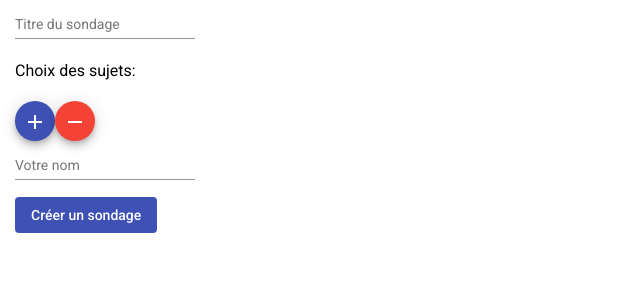
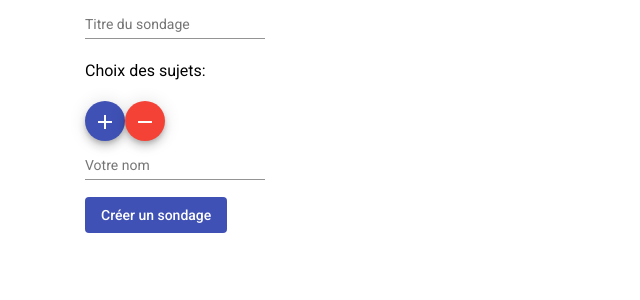
Before and after one commit to Alex-AZ/doodle_angular_project, an Angular app: page /survey/new in a window 1280 px wide. Shown: the top 300 px of the page, without its empty margins (0-640 px from the left). Built offline with nearby package versions, Linux system fonts and the light colour scheme.

Commit message:
Add routing

```diff
--- a/src/app/app.component.html
+++ b/src/app/app.component.html
@@ -1 +1,3 @@
-<app-new-survey></app-new-survey>
+<div class="container">
+  <router-outlet></router-outlet>
+</div>
--- a/src/app/app.module.ts
+++ b/src/app/app.module.ts
@@ -5,25 +5,38 @@ import { AppComponent } from './app.component';
 import { SurveyService } from './services/survey.service';
 import { BrowserAnimationsModule } from '@angular/platform-browser/animations';
 import { FormsModule, ReactiveFormsModule } from '@angular/forms';
+import { HttpClientModule } from '@angular/common/http';
+import { RouterModule, Routes } from '@angular/router';
 
 import { MatInputModule } from '@angular/material/input';
 import { MatButtonModule } from '@angular/material/button';
 import { MatFormFieldModule } from '@angular/material/form-field';
-import {MatListModule} from '@angular/material/list';
+import { MatListModule } from '@angular/material/list';
 import { NewSurveyComponent } from './new-survey/new-survey.component';
-import {MatIconModule} from '@angular/material/icon';
-import {MatTableModule} from '@angular/material/table';
+import { MatIconModule } from '@angular/material/icon';
+import { MatTableModule } from '@angular/material/table';
+import { NewSurveyViewComponent } from './new-survey/new-survey-view/new-survey-view.component';
+
+const appRoutes: Routes = [
+  { path: 'survey/new', component: NewSurveyComponent },
+  { path: 'survey/view', component: NewSurveyViewComponent},
+  { path: '', redirectTo: 'survey/new', pathMatch:'full' },
+  { path: '**', redirectTo: 'survey/new' }
+]
 
 @NgModule({
   declarations: [
     AppComponent,
-    NewSurveyComponent
+    NewSurveyComponent,
+    NewSurveyViewComponent
   ],
   imports: [
     BrowserModule,
     BrowserAnimationsModule,
     FormsModule,
     ReactiveFormsModule,
+    HttpClientModule,
+    RouterModule.forRoot(appRoutes),
     MatInputModule,
     MatFormFieldModule,
     MatButtonModule,
--- /dev/null
+++ b/src/app/new-survey/new-survey-view/new-survey-view.component.html
@@ -0,0 +1 @@
+<p>new-survey-view works!</p>
--- /dev/null
+++ b/src/app/new-survey/new-survey-view/new-survey-view.component.ts
@@ -0,0 +1,15 @@
+import { Component, OnInit } from '@angular/core';
+
+@Component({
+  selector: 'app-new-survey-view',
+  templateUrl: './new-survey-view.component.html',
+  styleUrls: ['./new-survey-view.component.scss']
+})
+export class NewSurveyViewComponent implements OnInit {
+
+  constructor() { }
+
+  ngOnInit(): void {
+  }
+
+}
--- a/src/app/new-survey/new-survey.component.html
+++ b/src/app/new-survey/new-survey.component.html
@@ -1,7 +1,8 @@
-<div class="col s12">
-    <form [formGroup]="surveyForm" (ngSubmit)="onSubmit()">
+<div class="container">
+    <form class="row" [formGroup]="surveyForm" (ngSubmit)="onSubmit()">
 
-        <div class="form-group">
+        <div class="col-xs-12">
+            <div>
                 <mat-form-field>
                     <mat-label for="title">Titre du sondage</mat-label>
                     <input matInput type="text" class="form-control" formControlName="title">
@@ -12,7 +13,7 @@
                 <h3>Choix des sujets:</h3>
                 <div class="form-group" *ngFor="let choiceControl of getChoices().controls; let i = index">
                     <mat-form-field>
-                    <mat-label for="title">Ajouter un sujet</mat-label>
+                        <mat-label for="title">Choix 1</mat-label>
                         <input matInput type="text" class="form-control" [formControlName]="i">
                     </mat-form-field>
                 </div>
@@ -38,5 +39,6 @@
             <div class="button-row">
                 <button mat-flat-button color="primary" type="submit">Créer un sondage</button>
             </div>
+        </div>
     </form>
 </div>
--- a/src/app/new-survey/new-survey.component.ts
+++ b/src/app/new-survey/new-survey.component.ts
@@ -45,7 +45,7 @@ export class NewSurveyComponent implements OnInit {
       value['choices'],
       value['name']
     );
-    this.surveyService.addSurvey(newSurvey);
+    this.surveyService.addChoice(newSurvey);
   }
 
 }
--- a/src/app/services/survey.service.ts
+++ b/src/app/services/survey.service.ts
@@ -7,17 +7,27 @@ import { Subject } from 'rxjs';
 })
 export class SurveyService {
 
-  private surveys: Survey[] = [
-    new Survey('Test', ['Samedi', 'Dimanche'], 'Alexis')
-  ];
+  private surveys: Survey[] = [];
   surveySubject = new Subject<Survey[]>();
 
   emitSurveys() {
     this.surveySubject.next(this.surveys);
   }
 
-  addSurvey(survey: Survey) {
-    this.surveys.push(survey);
+  addChoice(newChoice: Survey) {
+    this.surveys.push(newChoice);
+    this.emitSurveys();
+  }
+
+  removeChoice(choice: Survey) {
+    const choiceIndexToRemove = this.surveys.findIndex(
+      (choice1) => {
+        if (choice1 === choice) {
+          return true;
+        }
+      }
+    );
+    this.surveys.splice(choiceIndexToRemove, 1);
     this.emitSurveys();
   }
 
```
Also changed, not shown: src/app/new-survey/new-survey-view/new-survey-view.component.scss (added). Lines whose indentation alone changed are shown as unchanged.
